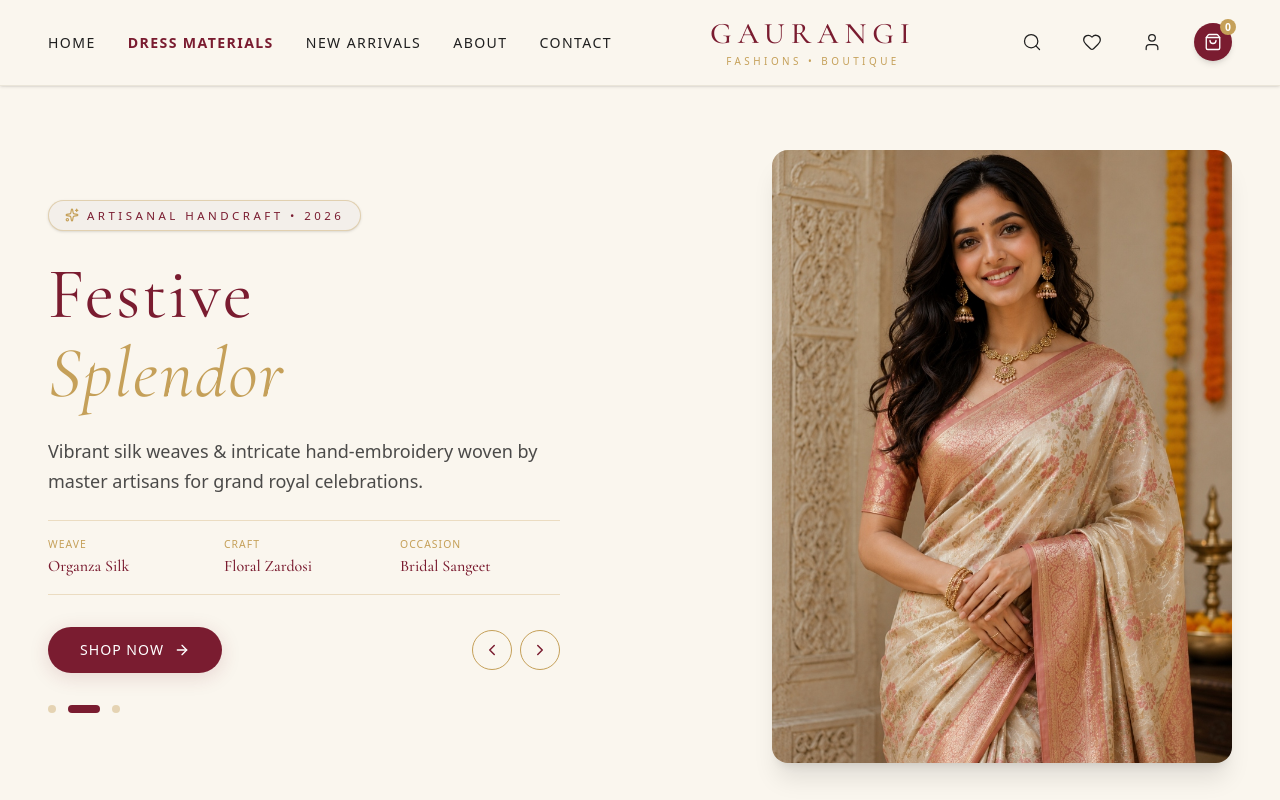
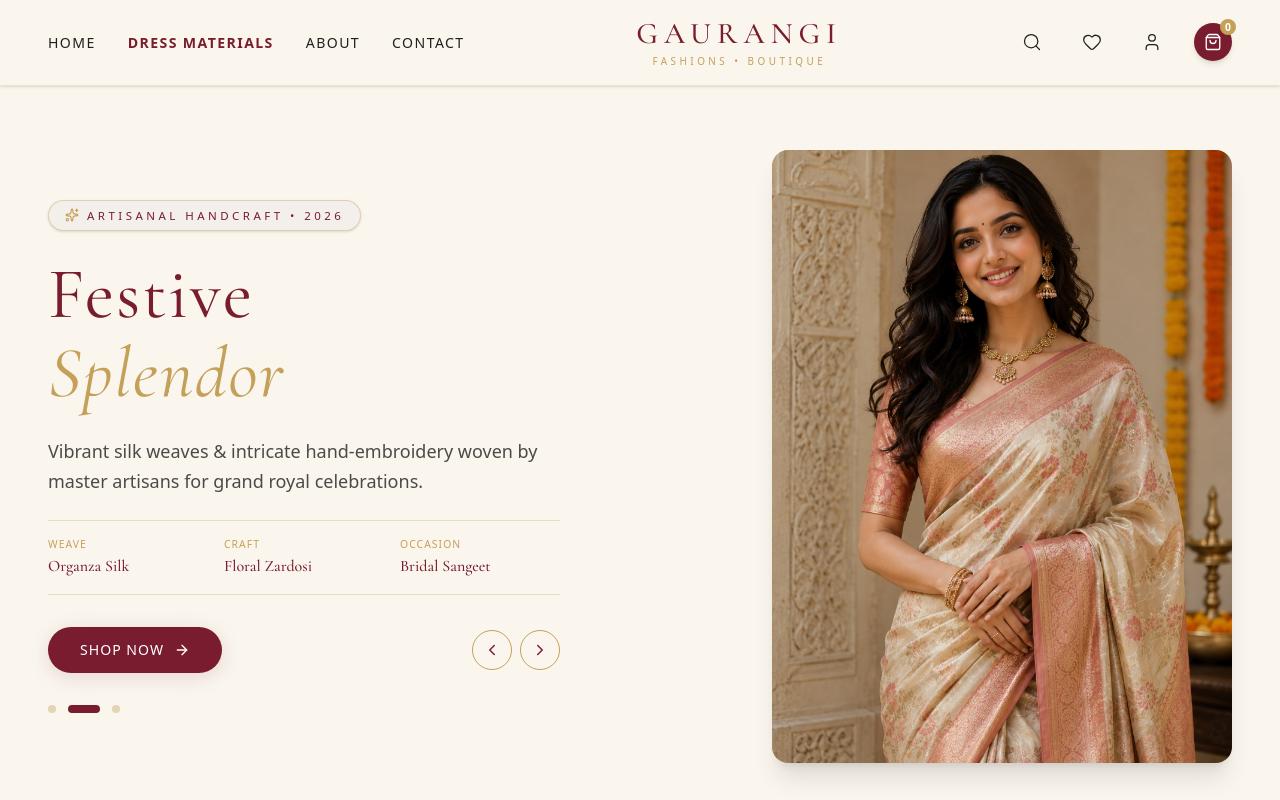
Before and after one commit to gaurangistore/gaurangi-website, a Next.js app: page / in a window 1280 px wide. Shown: the top 800 px of the page. Built offline with nearby package versions, Linux system fonts and the light colour scheme; no server answers; the database is empty; a web font is replaced by a local one.

Commit message:
Remove New Arrivals link from desktop and mobile navigation headers

```diff
--- a/src/components/Navbar.tsx
+++ b/src/components/Navbar.tsx
@@ -54,12 +54,6 @@ export const Navbar: React.FC = () => {
               className="transition-colors text-[#7A1C30] font-semibold"
             >
               Dress Materials
-            </Link>
-            <Link
-              href="/#new-arrivals"
-              className="transition-colors text-[#1F1F1F] hover:text-[#7A1C30]"
-            >
-              New Arrivals
             </Link>
             <Link
               href="/#about"
@@ -167,9 +161,6 @@ export const Navbar: React.FC = () => {
                 <Link href="/dress-materials" onClick={() => setMobileMenuOpen(false)} className="text-[#7A1C30] font-semibold">
                   Dress Materials
                 </Link>
-                <Link href="/#new-arrivals" onClick={() => setMobileMenuOpen(false)} className="hover:text-[#7A1C30]">
-                  New Arrivals
-                </Link>
                 <Link href="/#about" onClick={() => setMobileMenuOpen(false)} className="hover:text-[#7A1C30]">
                   About
                 </Link>
```
